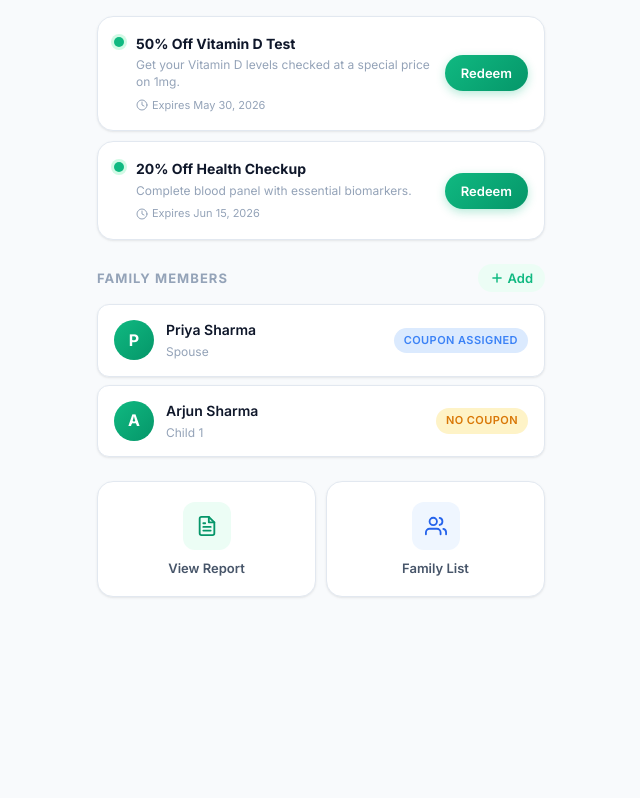
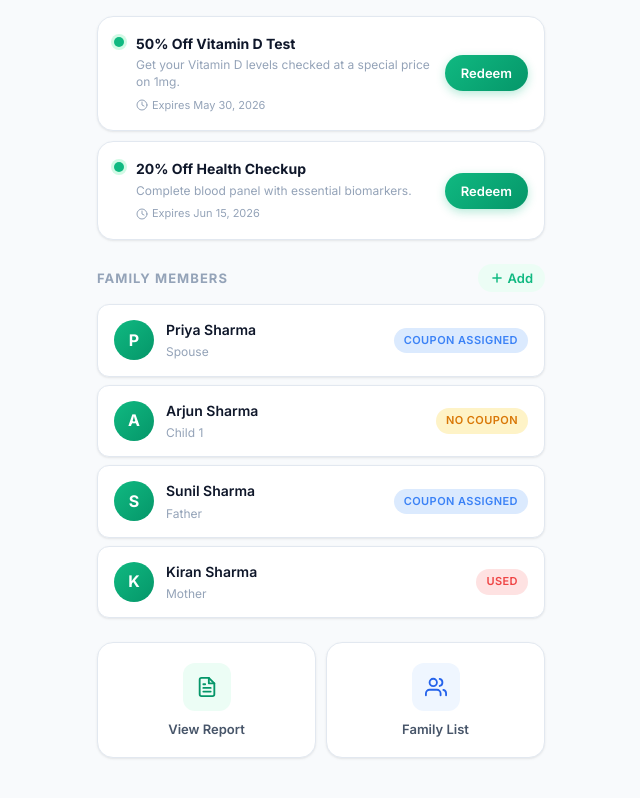
Before and after one commit to MirgudeMahesh/coupon-distribution, a React (Create React App) app: page /dashboard in a window 1280 px wide. Shown: the part 649-1447 px from the top of the page, without its empty margins (319-959 px from the left). Before the commit the page ends 1286 px from the top, so only its background shows below. Built offline with nearby package versions, Linux system fonts and the light colour scheme.

Commit message:
added father and mother

```diff
--- a/src/pages/AddFamilyPage.jsx
+++ b/src/pages/AddFamilyPage.jsx
@@ -4,7 +4,7 @@ import './AddFamilyPage.css';
 
 /**
  * AddFamilyPage — Form to add a family member.
- * Restricts to Spouse, Child 1, and Child 2 (one each).
+ * Restricts to Spouse, Child 1, Child 2, Father, and Mother (one each).
  */
 const AddFamilyPage = () => {
   const navigate = useNavigate();
@@ -38,10 +38,10 @@ const AddFamilyPage = () => {
     const e = {};
     if (!form.name.trim())         e.name = 'Name is required';
 
-    // Spouse: Phone is mandatory. Child 1 & 2: Optional.
-    if (form.relationship === 'spouse') {
+    // Spouse, Father, Mother: Phone is mandatory. Child 1 & 2: Optional.
+    if (['spouse', 'father', 'mother'].includes(form.relationship)) {
       if (!form.phone.trim()) {
-        e.phone = 'Phone number is required for Spouse';
+        e.phone = `Phone number is required for ${form.relationship.charAt(0).toUpperCase() + form.relationship.slice(1)}`;
       }
     }
 
@@ -56,7 +56,7 @@ const AddFamilyPage = () => {
 
     // If relationship changes, clear phone error if it was optional for the new relationship
     if (name === 'relationship') {
-      if (value !== 'spouse') {
+      if (!['spouse', 'father', 'mother'].includes(value)) {
         setErrors((prev) => ({ ...prev, phone: '' }));
       }
     }
@@ -79,6 +79,8 @@ const AddFamilyPage = () => {
     { value: 'spouse', label: 'Spouse' },
     { value: 'child1', label: 'Child 1' },
     { value: 'child2', label: 'Child 2' },
+    { value: 'father', label: 'Father' },
+    { value: 'mother', label: 'Mother' },
   ].filter(opt => !addedRelationships.includes(opt.value));
 
   /* ── Success Screen ── */
@@ -149,7 +151,7 @@ const AddFamilyPage = () => {
           </div>
           <div>
             <h1 className="af-title">Add Family Member</h1>
-            <p className="af-subtitle">One Spouse and up to 2 children can be added</p>
+            <p className="af-subtitle">Spouse, up to 2 children, Father and Mother can be added</p>
           </div>
         </div>
 
@@ -229,14 +231,16 @@ const AddFamilyPage = () => {
                 {/* Phone */}
                 <div className="form-group">
                   <label className="form-label" htmlFor="af-phone">
-                    Phone {form.relationship === 'spouse' ? '*' : '(Optional)'}
+                    Phone {['spouse', 'father', 'mother'].includes(form.relationship) ? '*' : '(Optional)'}
                   </label>
                   <input
                     id="af-phone"
                     name="phone"
                     type="tel"
                     className={`form-input ${errors.phone ? 'form-input--error' : ''}`}
-                    placeholder={form.relationship === 'spouse' ? "Spouse's phone number" : "Phone number (optional)"}
+                    placeholder={['spouse', 'father', 'mother'].includes(form.relationship)
+                      ? `${form.relationship.charAt(0).toUpperCase() + form.relationship.slice(1)}'s phone number`
+                      : "Phone number (optional)"}
                     value={form.phone}
                     onChange={handleChange}
                   />
@@ -259,7 +263,7 @@ const AddFamilyPage = () => {
             <div className="af-limit-reached">
               <div className="af-limit-icon">ℹ️</div>
               <p className="af-limit-text">
-                You have already added all available family slots (Spouse, Child 1, and Child 2).
+                You have already added all available family slots (Spouse, Child 1, Child 2, Father, and Mother).
               </p>
               <button className="btn-primary" onClick={() => navigate('/dashboard')}>
                 Back to Dashboard
--- a/src/pages/DashboardPage.jsx
+++ b/src/pages/DashboardPage.jsx
@@ -36,6 +36,8 @@ const COUPONS = [
 const FAMILY_MEMBERS = [
   { id: 'f1', name: 'Priya Sharma', relation: 'Spouse', couponStatus: 'assigned' },
   { id: 'f2', name: 'Arjun Sharma', relation: 'Child 1', couponStatus: 'unused' },
+  { id: 'f3', name: 'Sunil Sharma', relation: 'Father', couponStatus: 'assigned' },
+  { id: 'f4', name: 'Kiran Sharma', relation: 'Mother', couponStatus: 'used' },
 ];
 
 /* Coupon status badge helper */
--- a/src/pages/FamilyListPage.jsx
+++ b/src/pages/FamilyListPage.jsx
@@ -11,6 +11,8 @@ const FamilyListPage = () => {
   const members = [
     { id: 'f1', name: 'Priya Sharma', relation: 'Spouse', status: 'assigned', date: 'Claimed on 12 Apr' },
     { id: 'f2', name: 'Arjun Sharma', relation: 'Child 1', status: 'unused', date: 'Join link active' },
+    { id: 'f3', name: 'Sunil Sharma', relation: 'Father', status: 'assigned', date: 'Claimed on 18 Apr' },
+    { id: 'f4', name: 'Kiran Sharma', relation: 'Mother', status: 'used', date: 'Used on 15 Apr' },
   ];
 
   const getStatusBadge = (status) => {
```
